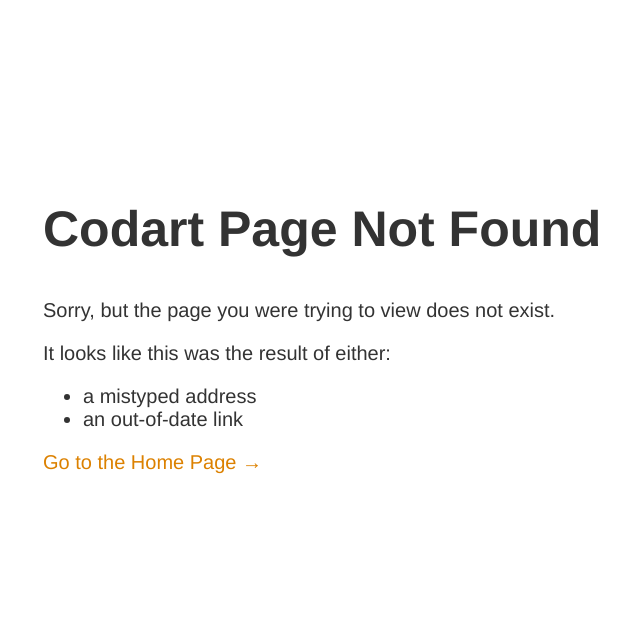
After one commit to mike-gustafson/codart, a Django app: template codart/templates/404.html in a window 1280 px wide. The commit adds this page. Shown: the top 643 px of the page, without its empty margins (272-912 px from the left). Run offline with Django 4.2, Linux system fonts and the light colour scheme; the template is opened without the code that fills it, so the values that code supplies are empty.

```diff
--- a/codart/forms.py
+++ b/codart/forms.py
@@ -204,7 +204,7 @@
 class UserEditForm(forms.ModelForm):
     class Meta:
         model = User
-        fields = ('username', 'email', 'first_name', 'last_name')  # Adjust as needed
+        fields = ('username', 'email', 'first_name', 'last_name')
 
 class ProfileForm(forms.ModelForm):
     class Meta:
--- /dev/null
+++ b/codart/templates/404.html
@@ -0,0 +1,50 @@
+<!-- templates/404.html -->
+<!DOCTYPE html>
+<html lang="en">
+<head>
+    <meta charset="UTF-8">
+    <meta name="viewport" content="width=device-width, initial-scale=1.0">
+    <title>404 - Page Not Found</title>
+    <style>
+        body {
+            text-align: center;
+            padding: 150px;
+        }
+        h1 {
+            font-size: 50px;
+        }
+        body {
+            font: 20px Helvetica, sans-serif;
+            color: #333;
+        }
+        article {
+            display: block;
+            text-align: left;
+            width: 650px;
+            margin: 0 auto;
+        }
+        a {
+            color: #dc8100;
+            text-decoration: none;
+        }
+        a:hover {
+            color: #333;
+            text-decoration: none;
+        }
+    </style>
+</head>
+<body>
+    <article>
+        <h1>Codart Page Not Found</h1>
+        <div>
+            <p>Sorry, but the page you were trying to view does not exist.</p>
+            <p>It looks like this was the result of either:</p>
+            <ul>
+                <li>a mistyped address</li>
+                <li>an out-of-date link</li>
+            </ul>
+            <p><a href="/">Go to the Home Page &rarr;</a></p>
+        </div>
+    </article>
+</body>
+</html>
--- a/codart/templates/home.html
+++ b/codart/templates/home.html
@@ -18,9 +18,8 @@
                             <div class="card-body text-secondary">
                                 <h5 class="card-title">{{ dart.description }}</h5>
                                 <p class="card-text">
-                                    <code>
-                                    {{ dart.code_block }} { white-space: pre }
-                                    </code>
+                                    <pre class="border border-secondary p-1"><code>{{ dart.code_block }}</code></pre>
+
                                 </p>
                                 <p class="card-text">
                                     <small class="text-body-secondary">posted: {{ dart.date_created }}</small></p>
--- a/codart/urls.py
+++ b/codart/urls.py
@@ -15,5 +15,7 @@
     path('delete_profile/', views.delete_profile, name='delete_profile'),
     path('edit_dart/<int:pk>/', views.edit_dart, name='edit_dart'),
     path('fetch-news/', views.fetch_news, name='fetch-news'),
+    path('404/', views.error_404, name='error_404', kwargs={'exception': Exception()}),
+]
 
-]
+handler404 = 'codart.views.error_404'
--- a/codart/views.py
+++ b/codart/views.py
@@ -226,3 +226,6 @@
 def fetch_news(request):
     news = fetch_news_from_newsapi(request)
     return JsonResponse({"news": news}, safe=False)
+
+def error_404(request, exception):
+    return render(request, '404.html', status=404)
```
Also changed, not shown: codart/models.py (+0 -12 lines), codart/templates/profile.html (+28 -5 lines), db.sqlite3, resources/database_erd.png (added).
